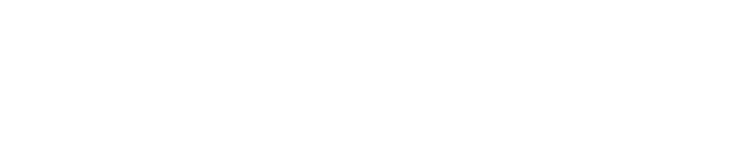
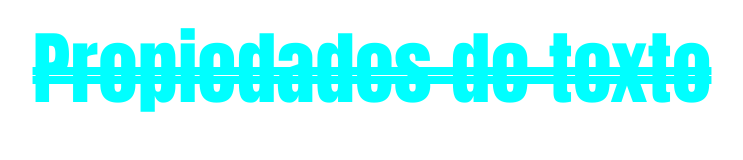
Before and after one commit to CEFab/prograiii, a plain HTML site: page index.html in a window 1280 px wide. Shown: the whole page, without its empty margins (268-1011 px from the left). Drawn offline with Linux system fonts and the light colour scheme.

Commit message:
[css] propiedades de texto

```diff
--- a/index.html
+++ b/index.html
@@ -3,9 +3,12 @@
 <head>
     <meta charset="UTF-8">
     <meta name="viewport" content="width=device-width, initial-scale=1.0">
+    <link rel="stylesheet" href="styles.css">
     <title>Document</title>
 </head>
 <body>
+<div class="propiedades-texto">Propiedades de texto</div>
+
 
 </body>
 </html>
--- a/styles.css
+++ b/styles.css
@@ -0,0 +1,9 @@
+.propiedades-texto{
+    color: cyan;
+    font-size: 5rem;
+    font-family: Impact, Haettenschweiler, 'Arial Narrow Bold', sans-serif;
+    text-align: center;
+    direction: rtl;
+    text-decoration-line: line-through;
+    text-decoration-style: double;
+}
```
